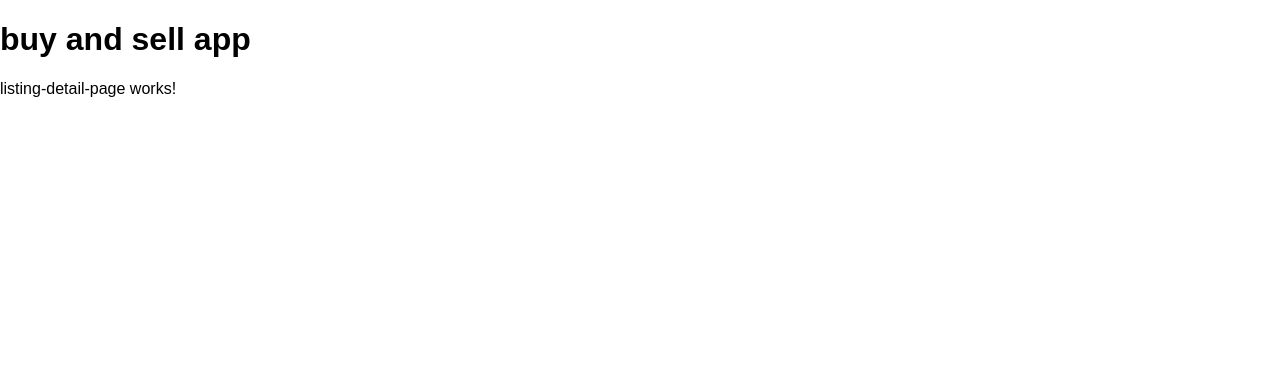
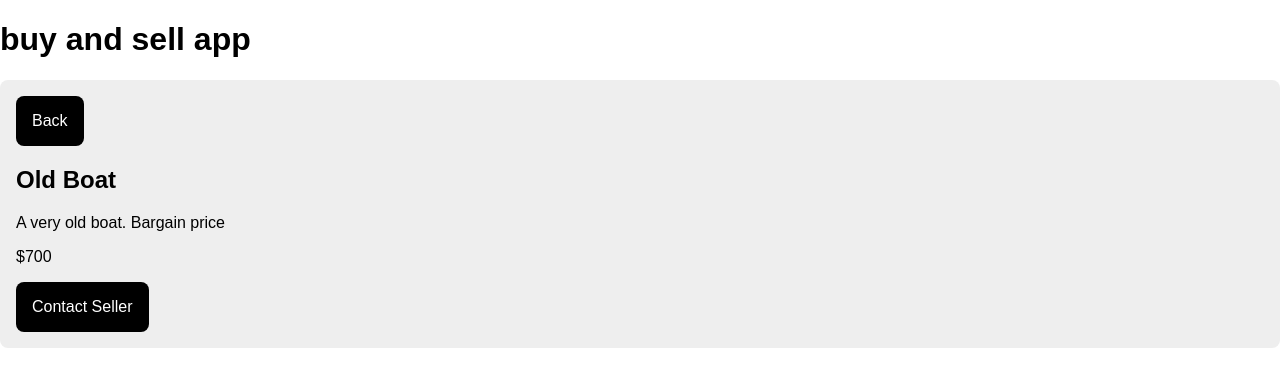
Before and after one commit to Amyh97/buy-and-sell, an Angular app: page /listings/123 in a window 1280 px wide. Shown: the top 386 px of the page. Built offline with nearby package versions, Linux system fonts and the light colour scheme.

Commit message:
create a listing detail page

```diff
--- a/src/app/listing-detail-page/listing-detail-page.component.html
+++ b/src/app/listing-detail-page/listing-detail-page.component.html
@@ -1 +1,12 @@
-<p>listing-detail-page works!</p>
+<div class="content-box">
+    <a routerLink="/listings">
+        <button>Back</button>
+    </a>
+
+    <h2> {{listing.name}}</h2>
+    <p>{{listing.description}}</p>
+    <p>${{listing.price}}</p>
+    <a routerLink="/contact/{{listing.id}}">
+        <button>Contact Seller</button>
+    </a>
+</div>
--- a/src/app/listing-detail-page/listing-detail-page.component.ts
+++ b/src/app/listing-detail-page/listing-detail-page.component.ts
@@ -1,10 +1,24 @@
-import { Component } from '@angular/core';
+import { Component, OnInit } from '@angular/core';
+import { ActivatedRoute } from '@angular/router';
+import { fakeListings } from '../fake-data';
+import { Listing } from '../types';
 
 @Component({
   selector: 'app-listing-detail-page',
   templateUrl: './listing-detail-page.component.html',
   styleUrls: ['./listing-detail-page.component.css']
 })
-export class ListingDetailPageComponent {
+
+export class ListingDetailPageComponent implements OnInit {
+  listing: Listing;
+
+  constructor(
+    private route: ActivatedRoute,
+  ) { }
+
+  ngOnInit(): void {
+    const id = this.route.snapshot.paramMap.get('id');
+    this.listing = fakeListings.find(listing => listing.id === id);
+  }
 
 }
--- a/tsconfig.json
+++ b/tsconfig.json
@@ -5,7 +5,7 @@
     "baseUrl": "./",
     "outDir": "./dist/out-tsc",
     "forceConsistentCasingInFileNames": true,
-    "strict": true,
+    "strict": false,
     "noImplicitOverride": true,
     "noPropertyAccessFromIndexSignature": true,
     "noImplicitReturns": true,
```
